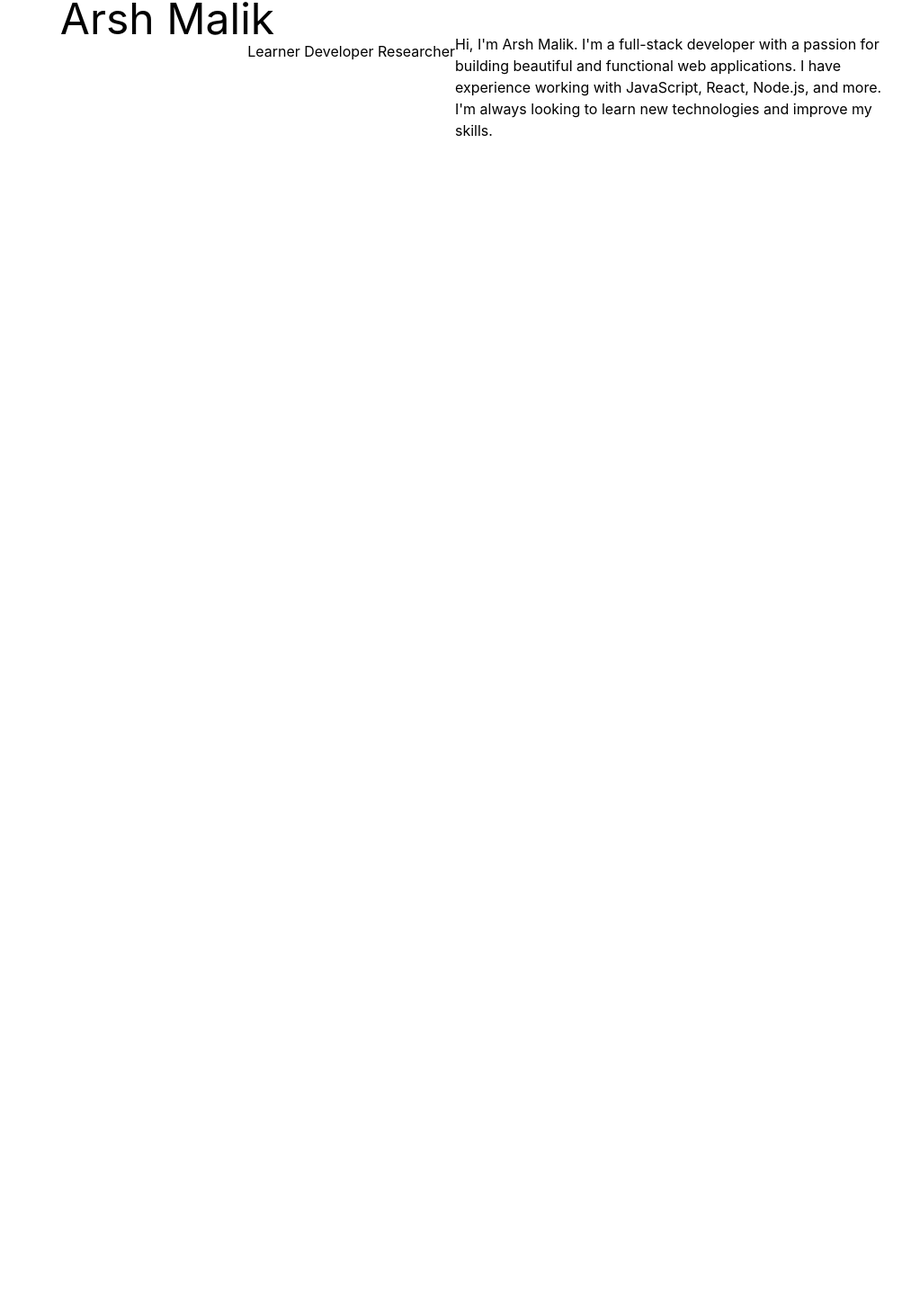
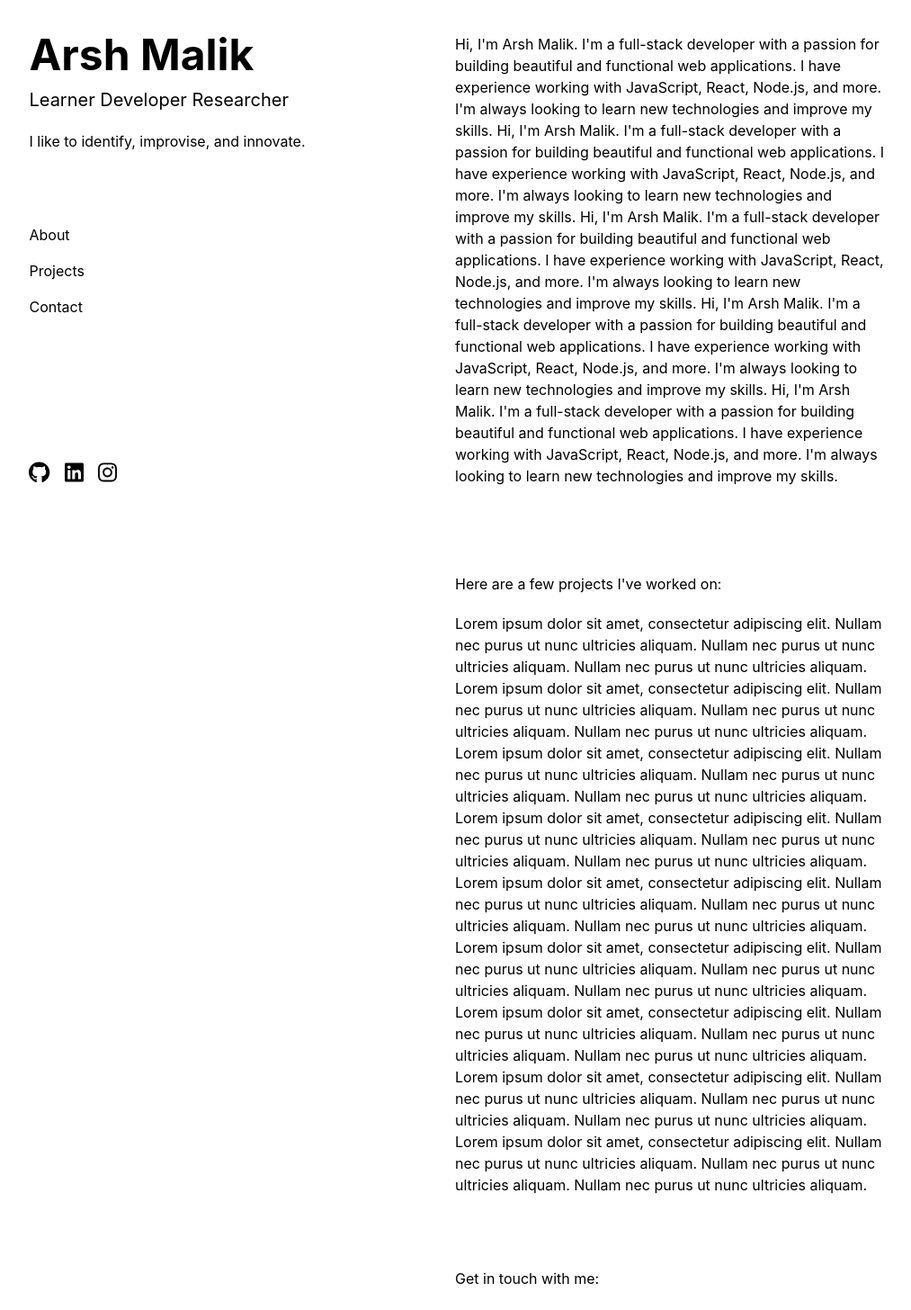
Before and after one commit to ArshMalik02/portfolio, a React (Create React App) app: page / in a window 1280 px wide. Shown: the part 43-1499 px from the top of the page at 90% size, without its empty margins (134-1147 px from the left). Before the commit the page ends 800 px from the top, so only its background shows below. Built offline with nearby package versions, Linux system fonts and the light colour scheme.

Commit message:
add smooth scroll

```diff
--- a/package.json
+++ b/package.json
@@ -3,12 +3,17 @@
   "version": "0.1.0",
   "private": true,
   "dependencies": {
+    "@fortawesome/fontawesome-svg-core": "^6.5.2",
+    "@fortawesome/free-brands-svg-icons": "^6.5.2",
+    "@fortawesome/free-solid-svg-icons": "^6.5.2",
+    "@fortawesome/react-fontawesome": "^0.2.2",
     "@testing-library/jest-dom": "^5.17.0",
     "@testing-library/react": "^13.4.0",
     "@testing-library/user-event": "^13.5.0",
     "react": "^18.3.1",
     "react-dom": "^18.3.1",
     "react-scripts": "5.0.1",
+    "smooth-scrollbar": "^8.8.4",
     "tailwindcss": "^3.4.4",
     "web-vitals": "^2.1.4"
   },
--- a/src/App.js
+++ b/src/App.js
@@ -2,14 +2,17 @@ import React from 'react';
 import './App.css';
 import LeftPanel from './components/LeftPanel';
 import RightContent from './components/RightContent';
+import useSmoothScroll from './hooks/useSmoothScroll';
 
 function App() {
+  useSmoothScroll();
+
   return (
-    <div className="App grid grid-cols-4 h-screen">
+    <div className="App grid grid-cols-4 overflow-y-auto">
       <div className="col-span-2">
         <LeftPanel />
       </div>
-      <div className="col-span-2 overflow-y-scroll">
+      <div className="col-span-2">
         <RightContent />
       </div>
     </div>
--- a/src/components/LeftPanel.js
+++ b/src/components/LeftPanel.js
@@ -1,10 +1,35 @@
 import React from "react";
+import { FontAwesomeIcon } from '@fortawesome/react-fontawesome';
+import { faGithub, faLinkedin, faInstagram } from '@fortawesome/free-brands-svg-icons';
+
 
 const LeftPanel = () => {
     return (
-        <div className="w-2/4 bg-white h-screen text-black fixed flex flex-col items-left">
-            <h1 className="mt-10 text-center sm:text-2xl lg:text-5xl">Arsh Malik</h1>
-            <h3 className="text-right">Learner Developer Researcher</h3>
+        <div className="w-2/4 bg-white h-screen text-black flex flex-col items-center fixed left-0 top-0">
+            <div className="text-left">
+                <h1 className="mt-20 font-bold sm:text-2xl lg:text-5xl">Arsh Malik</h1>
+                {/* <h5 className="mt-5">Learner Developer Researcher</h5> */}
+                <h2 className="mt-3 text-xl">Learner Developer Researcher</h2>
+                <p className="mt-5">I like to identify, improvise, and innovate.</p>
+                <nav className="mt-20">
+                    <ul>
+                        <li className="mb-4"><a href="#about">About</a></li>
+                        <li className="mt-4"><a href="#projects">Projects</a></li>
+                        <li className="mt-4"><a href="#contact">Contact</a></li>
+                    </ul>
+                </nav>
+                <div className="flex mt-40 space-x-4">
+                    <a href="https://github.com/ArshMalik02" target="_blank" rel="noopener noreferrer">
+                        <FontAwesomeIcon icon={faGithub} className="text-2xl" />
+                    </a>
+                    <a href="https://www.linkedin.com/in/arsh-malik/" target="_blank" rel="noopener noreferrer">
+                        <FontAwesomeIcon icon={faLinkedin} className="text-2xl" />
+                    </a>
+                    <a href="https://www.instagram.com/malikarsh02" target="_blank" rel="noopener noreferrer">
+                        <FontAwesomeIcon icon={faInstagram} className="text-2xl" />
+                    </a>
+                </div>
+            </div>
         </div>
     )
 }
--- a/src/components/RightContent.js
+++ b/src/components/RightContent.js
@@ -2,14 +2,40 @@ import React from "react";
 
 const RightContent = () => {
     return (
-        <div className="text-left mr-40">
-            <section id="about">
-                {/* <h2 className="text-3xl font-bold mt-20">About Me</h2> */}
-                <p className="mt-20">
+        <div className="text-left mr-40 pt-20">
+            <section id="about" className="offset-anchor">
+                <p className="">
+                    Hi, I'm Arsh Malik. I'm a full-stack developer with a passion for building beautiful and functional web applications. I have experience working with JavaScript, React, Node.js, and more. I'm always looking to learn new technologies and improve my skills.
+                    Hi, I'm Arsh Malik. I'm a full-stack developer with a passion for building beautiful and functional web applications. I have experience working with JavaScript, React, Node.js, and more. I'm always looking to learn new technologies and improve my skills.
+                    Hi, I'm Arsh Malik. I'm a full-stack developer with a passion for building beautiful and functional web applications. I have experience working with JavaScript, React, Node.js, and more. I'm always looking to learn new technologies and improve my skills.
+                    Hi, I'm Arsh Malik. I'm a full-stack developer with a passion for building beautiful and functional web applications. I have experience working with JavaScript, React, Node.js, and more. I'm always looking to learn new technologies and improve my skills.
                     Hi, I'm Arsh Malik. I'm a full-stack developer with a passion for building beautiful and functional web applications. I have experience working with JavaScript, React, Node.js, and more. I'm always looking to learn new technologies and improve my skills.
                 </p>
-
             </section>
+            <section id="projects" className="offset-anchor pt-24">
+                <p className="">
+                    Here are a few projects I've worked on:
+                </p>
+                <p className="mt-5">
+                    Lorem ipsum dolor sit amet, consectetur adipiscing elit. Nullam nec purus ut nunc ultricies aliquam. Nullam nec purus ut nunc ultricies aliquam. Nullam nec purus ut nunc ultricies aliquam.
+                    Lorem ipsum dolor sit amet, consectetur adipiscing elit. Nullam nec purus ut nunc ultricies aliquam. Nullam nec purus ut nunc ultricies aliquam. Nullam nec purus ut nunc ultricies aliquam.
+                    Lorem ipsum dolor sit amet, consectetur adipiscing elit. Nullam nec purus ut nunc ultricies aliquam. Nullam nec purus ut nunc ultricies aliquam. Nullam nec purus ut nunc ultricies aliquam.
+                    Lorem ipsum dolor sit amet, consectetur adipiscing elit. Nullam nec purus ut nunc ultricies aliquam. Nullam nec purus ut nunc ultricies aliquam. Nullam nec purus ut nunc ultricies aliquam.
+                    Lorem ipsum dolor sit amet, consectetur adipiscing elit. Nullam nec purus ut nunc ultricies aliquam. Nullam nec purus ut nunc ultricies aliquam. Nullam nec purus ut nunc ultricies aliquam.
+                    Lorem ipsum dolor sit amet, consectetur adipiscing elit. Nullam nec purus ut nunc ultricies aliquam. Nullam nec purus ut nunc ultricies aliquam. Nullam nec purus ut nunc ultricies aliquam.
+                    Lorem ipsum dolor sit amet, consectetur adipiscing elit. Nullam nec purus ut nunc ultricies aliquam. Nullam nec purus ut nunc ultricies aliquam. Nullam nec purus ut nunc ultricies aliquam.
+                    Lorem ipsum dolor sit amet, consectetur adipiscing elit. Nullam nec purus ut nunc ultricies aliquam. Nullam nec purus ut nunc ultricies aliquam. Nullam nec purus ut nunc ultricies aliquam.
+                    Lorem ipsum dolor sit amet, consectetur adipiscing elit. Nullam nec purus ut nunc ultricies aliquam. Nullam nec purus ut nunc ultricies aliquam. Nullam nec purus ut nunc ultricies aliquam.
+                </p>
+            </section>
+            <section id="contact" className="offset-anchor">
+                <p className="mt-20">
+                Get in touch with me:
+                </p>
+                <p className="mt-5">
+                Email: arshmalik02@gmail.com
+                </p>
+        </section>
         </div>
     )
 }
--- /dev/null
+++ b/src/hooks/useSmoothScroll.js
@@ -0,0 +1,32 @@
+import { useEffect } from 'react';
+
+const useSmoothScroll = () => {
+  useEffect(() => {
+    const handleClick = (e) => {
+      e.preventDefault();
+      const href = e.currentTarget.getAttribute('href');
+      if (href && href.startsWith('#')) {
+        const targetId = href.substring(1);
+        const targetElement = document.getElementById(targetId);
+        if (targetElement) {
+          targetElement.scrollIntoView({
+            behavior: 'smooth'
+          });
+        }
+      }
+    };
+
+    const links = document.querySelectorAll('a[href^="#"]');
+    links.forEach(link => {
+      link.addEventListener('click', handleClick);
+    });
+
+    return () => {
+      links.forEach(link => {
+        link.removeEventListener('click', handleClick);
+      });
+    };
+  }, []);
+};
+
+export default useSmoothScroll;
--- a/src/styles/index.css
+++ b/src/styles/index.css
@@ -2,8 +2,14 @@
 @tailwind components;
 @tailwind utilities;
 
+html {
+  scroll-behavior: smooth !important;
+}
+
 body {
   margin: 0;
+  height: 100vh;
+  width: 100vw;
   font-family: -apple-system, BlinkMacSystemFont, 'Segoe UI', 'Roboto', 'Oxygen',
     'Ubuntu', 'Cantarell', 'Fira Sans', 'Droid Sans', 'Helvetica Neue',
     sans-serif;
@@ -15,3 +21,12 @@ code {
   font-family: source-code-pro, Menlo, Monaco, Consolas, 'Courier New',
     monospace;
 }
+
+.offset-anchor::before {
+  content: "";
+  display: block;
+  height: 5rem; /* Adjust the height as needed */
+  margin-top: -5rem; /* Same value as height */
+  visibility: hidden;
+  pointer-events: none;
+}
```
Also changed, not shown: 1 other file (tests, documents, lock files or other folders).
